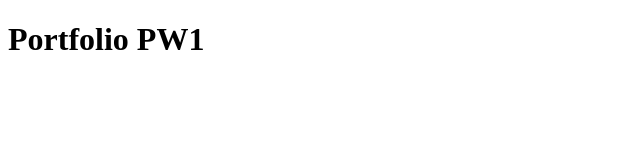
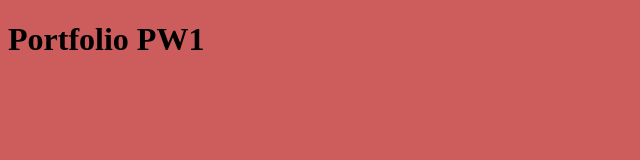
Before and after one commit to MaathJason/Portfolio, a plain HTML site: page index.html in a window 1280 px wide. Shown: the whole page, without its empty margins (0-640 px from the left). Drawn offline with Linux system fonts and the light colour scheme.

Commit message:
adicionando styles e src

```diff
--- a/index.html
+++ b/index.html
@@ -4,6 +4,7 @@
     <meta charset="UTF-8">
     <meta name="viewport" content="width=device-width, initial-scale=1.0">
     <title>Portfolio</title>
+    <link rel="stylesheet" href="styles/style.css">
 </head>
 <body>
     <h1>Portfolio PW1</h1>
--- /dev/null
+++ b/styles/style.css
@@ -0,0 +1,3 @@
+body{
+    background-color: indianred;
+}
```
